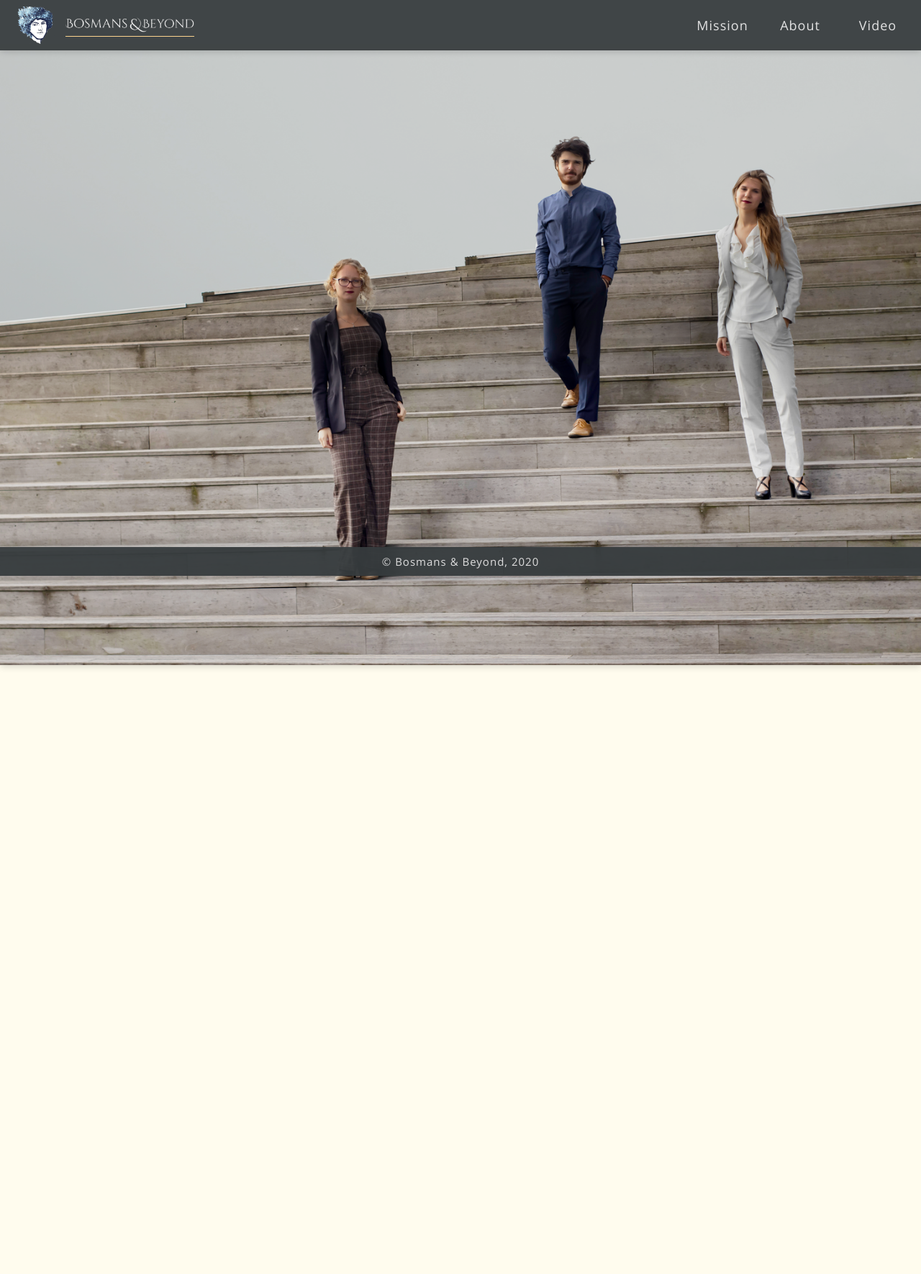
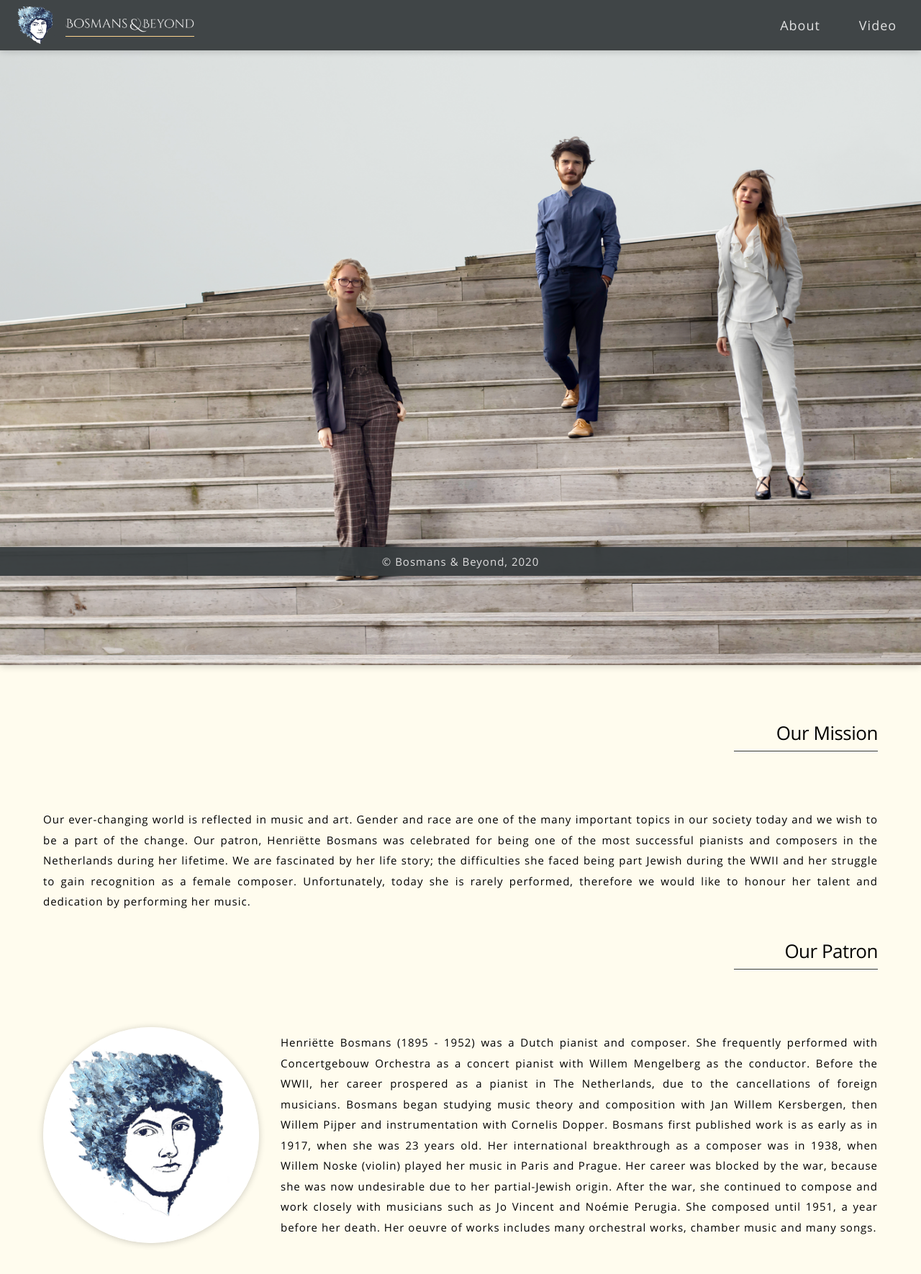
Before and after one commit to BKmetoff/bosmans-and-beyond, a React (Create React App) app: page / in a window 1280 px wide. Shown: the top 1770 px of the page at 72% size. Before the commit the page ends 1044 px from the top, so only its background shows below. Built offline with nearby package versions, Linux system fonts and the light colour scheme.

Commit message:
feat: WIP: revamp homepage - add mission & patron content to homepage. adjust styling

```diff
--- a/src/App.js
+++ b/src/App.js
@@ -45,7 +45,7 @@ function App() {
 									<Success />
 								</Route>
 								<Route path='/' exact>
-									<Home />
+									<Home mission={COPY.text.mission} patron={COPY.text.patron} />
 								</Route>
 								<Route component={NotFound}></Route>
 							</Switch>
--- a/src/components/Home.js
+++ b/src/components/Home.js
@@ -3,38 +3,42 @@ import styled from 'styled-components'
 
 import { Theme } from './theme/Theme'
 import Image from './backbone/Image'
-import { MotionWrapper } from './backbone/Wrapper'
+import { MotionWrapper, ContentWrapper } from './backbone/Wrapper'
+import Sheet from './backbone/Sheet'
+import { Text, Title } from './backbone/Text'
 
-import MainText from '../assets/logo/MainText.png'
 import HomePhoto from '../assets/photos/rsz_home.png'
+import patronImage from '../assets/Patron.png'
 
-const HomeWrapper = styled.div`
+const HomeImageWrapper = styled.div`
 	display: flex;
 	flex-direction: column;
 	align-items: center;
-	/* margin-top: ${Theme.margin.L}; */
 	margin-bottom: ${Theme.margin.L};
 `
 
 const MainPhoto = styled(Image)`
 	width: 100vw;
-	/* opacity: 0.8; */
-	filter: brightness(90%);
 `
 
-export default function Home() {
+export default function Home({ mission, patron }) {
 	return (
 		<MotionWrapper>
-			<HomeWrapper>
-				{/* <Image main src={MainText} width='60%' height='fit-content' /> */}
-				<MainPhoto
-					main
-					shadow
-					src={HomePhoto}
-					// width='80%'
-					height='fit-content'
-				/>
-			</HomeWrapper>
+			<HomeImageWrapper>
+				<MainPhoto main shadow src={HomePhoto} />
+			</HomeImageWrapper>
+			<ContentWrapper>
+				<Title>Our Mission</Title>
+				<Sheet>
+					<Text>{mission}</Text>
+				</Sheet>
+
+				<Title>Our Patron</Title>
+				<Sheet>
+					<Image round shadow src={patronImage} width='300px' height='300px' />
+					<Text>{patron}</Text>
+				</Sheet>
+			</ContentWrapper>
 		</MotionWrapper>
 	)
 }
--- a/src/components/Mission.js
+++ b/src/components/Mission.js
@@ -2,7 +2,7 @@ import React from 'react'
 
 import patronImage from '../assets/Patron.png'
 
-import { SectionWrapper, MotionWrapper } from './backbone/Wrapper'
+import { MotionWrapper } from './backbone/Wrapper'
 import Sheet from './backbone/Sheet'
 import { Text, Title } from './backbone/Text'
 import Image from './backbone/Image'
@@ -10,19 +10,15 @@ import Image from './backbone/Image'
 export default function Mission(props) {
 	return (
 		<MotionWrapper>
-			<SectionWrapper>
 			<Title>Our Mission</Title>
 			<Sheet>
 				<Text>{props.mission}</Text>
 			</Sheet>
-			</SectionWrapper>
-			<SectionWrapper>
 			<Title>Our Patron</Title>
 			<Sheet>
 				<Image round shadow src={patronImage} width='300px' height='300px' />
 				<Text>{props.patron}</Text>
 			</Sheet>
-			</SectionWrapper>
 		</MotionWrapper>
 	)
 }
--- a/src/components/backbone/Wrapper.js
+++ b/src/components/backbone/Wrapper.js
@@ -16,10 +16,11 @@ export const MainWrapper = styled.div`
 export const ContentWrapper = styled.div`
 	display: flex;
 	flex-direction: column;
-	align-items: center;
 	justify-content: center;
 	margin-top: ${Theme.margin.XL};
-	margin-bottom: ${Theme.margin.XL};
+	margin-bottom: ${Theme.margin.M};
+	margin-left: ${Theme.margin.M};
+	margin-right: ${Theme.margin.M};
 
 	@media (min-width: 1366px) {
 		width: 1366px;
--- a/src/components/resources/Resources.js
+++ b/src/components/resources/Resources.js
@@ -1,5 +1,5 @@
 export const COPY = {
-	headerLinks: ['Mission', 'About', 'Video'],
+	headerLinks: ['About', 'Video'],
 	video: {
 		channel: 'https://www.youtube.com/channel/UCDmtuNR6rWMsMwmSh8kSfHg',
 		clips: {
```
Lines whose indentation alone changed are shown as unchanged.
